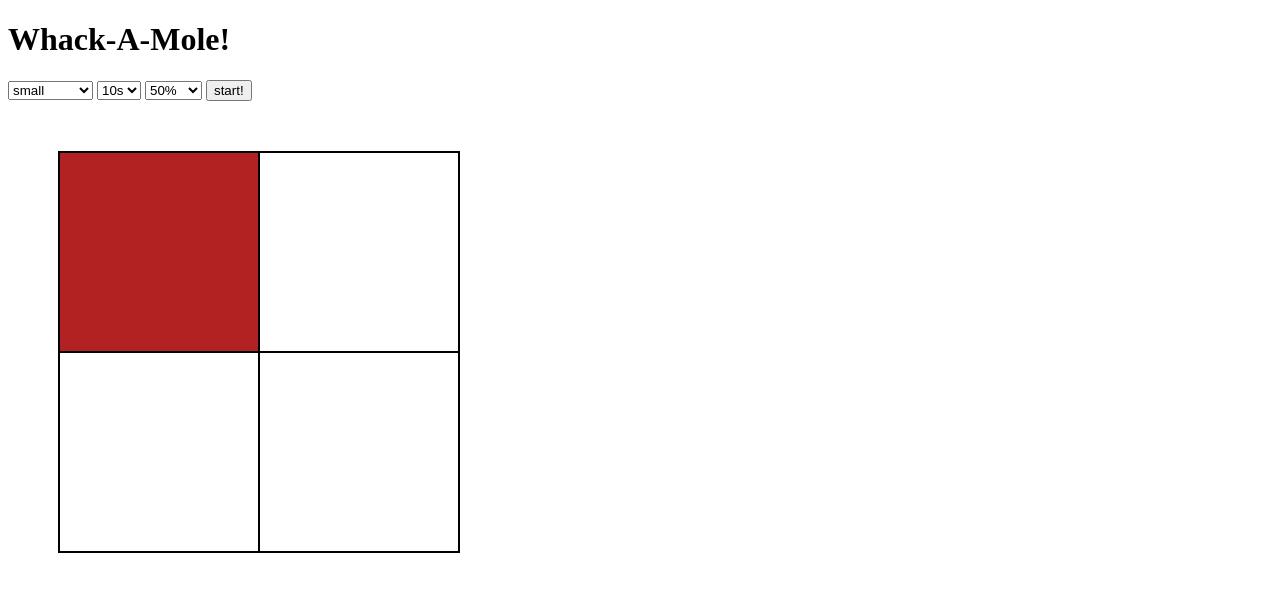
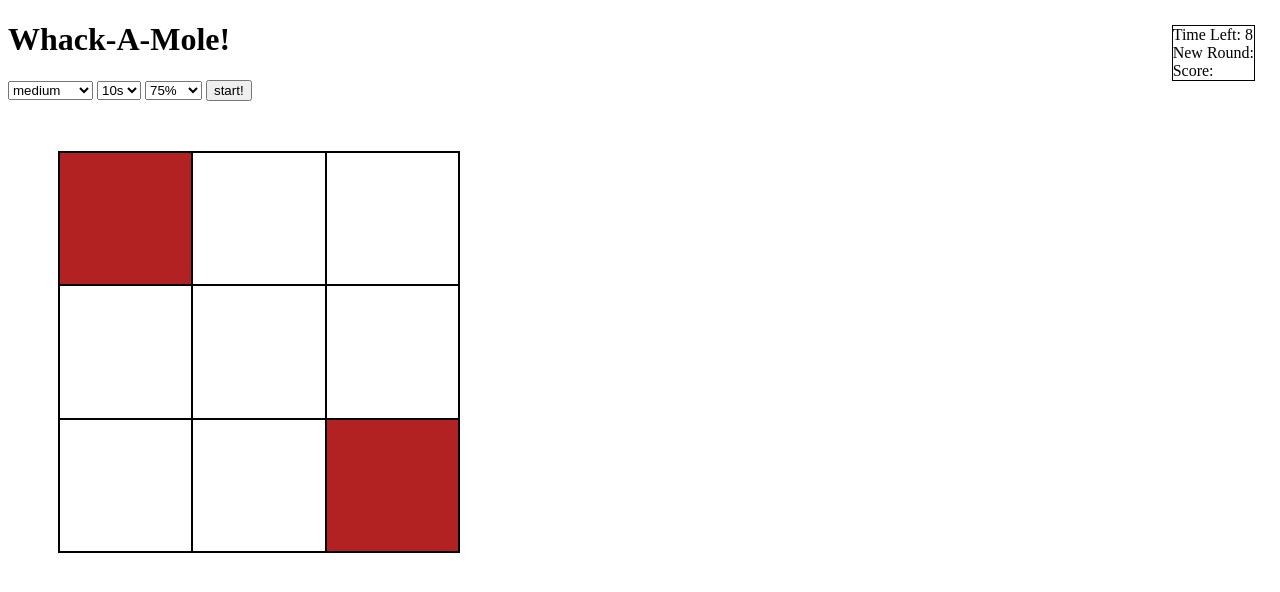
Before and after one commit to zgulde/whack-a-mole, a plain HTML site: page public/index.html in a window 1280 px wide. Both pictures are taken after a click on the button "start!". Drawn offline with nearby package versions, Linux system fonts and the light colour scheme.

Commit message:
timers added

```diff
--- a/public/css/whackamole.css
+++ b/public/css/whackamole.css
@@ -3,8 +3,8 @@
 	width: 400px;
 	border: 1px solid black;
 	position: relative;
-	top: 50px;
-	left: 50px;
+	margin: 50px 50px;
+	display: block;
 }
 
 .game-tile{
@@ -16,3 +16,14 @@
 .active{
 	background-color: firebrick;
 }
+
+#options{
+	display: block;
+}
+
+#display{
+	position: fixed;
+	top: 25px;
+	right: 25px;
+	border: 1px solid black;
+}
--- a/public/index.html
+++ b/public/index.html
@@ -7,9 +7,10 @@
 </head>
 <body>
 	<h1>Whack-A-Mole!</h1>
+	<div id="options">
 		<select id="number-of-tiles-select">
 			<option value="4">small</option>
-		<option value="9">medium</option>
+			<option value="9" selected>medium</option>
 			<option value="16">large</option>
 			<option value="25">extra large</option>
 		</select>
@@ -20,11 +21,23 @@
 		</select>
 		<select id="percent-loss-select">
 			<option value="0.5">50%</option>
-		<option value="0.75">75%</option>
+			<option value="0.75" selected>75%</option>
 			<option value="1">100%</option>
 		</select>
 		<button id="start-btn">start!</button>
+	</div>
 	<div id="game-area"></div>
+	<div id="display">
+		<div>
+			Time Left: <span id="round-timer"></span>
+		</div>
+		<div>
+			New Round: <span id="break-timer"></span>
+		</div>
+		<div>
+			Score: <span id="score"></span>
+		</div>
+	</div>
 	<script src="https://ajax.googleapis.com/ajax/libs/jquery/1.11.3/jquery.min.js"></script>
 	<script type="text/javascript" src="/js/whackamole.js"></script>
 </body>
--- a/public/js/whackamole.js
+++ b/public/js/whackamole.js
@@ -93,6 +93,7 @@
 		startNewRound: function(){
 			var game = this;
 
+			game.startRoundTimer();
 			game.roundInterval = setInterval(function(){
 				if ( game.isGameLost() ) {
 					game.endGame();
@@ -104,7 +105,6 @@
 			game.roundTimeout = setTimeout( function(){
 				game.endRound();
 			}, game.options.roundLength);
-
 		},
 
 		endRound: function(){
@@ -116,6 +116,7 @@
 			game.gameTiles.forEach(function(tile){
 				tile.setInactive(tile);
 			});
+			game.startBreakTimer();
 			setTimeout( function(){
 				game.startNewRound();
 			}, 3000);
@@ -134,7 +135,39 @@
 			if (gameTile.isActive){
 				whackamole.molesWhacked++;
 				gameTile.setInactive(gameTile);
+				$('#score').text(whackamole.molesWhacked);
 			}
+		},
+
+		startBreakTimer: function(){
+			var $timer = $('#break-timer');
+			var i = 0;
+			$timer.show();
+			$timer.text(3-i);
+			var countingDown = setInterval(function(){
+				i++;
+				$timer.text(3-i);
+				if (i === 3){
+					clearInterval(countingDown);
+					$timer.hide();
+				}
+			},1000)
+		},
+
+		startRoundTimer: function(){
+			var $timer = $('#round-timer');
+			var i = 0;
+			var initial = this.options.roundLength / 1000; //ms to s
+			$timer.show();
+			$timer.text(initial-i);
+			var countingDown = setInterval(function(){
+				i++;
+				$timer.text(initial-i);
+				if (i === initial){
+					clearInterval(countingDown);
+					$timer.hide();
+				}
+			},1000)
 		},
 
 		init: function(){
```
Also changed, not shown: 1 other file. Lines whose indentation alone changed are shown as unchanged.
